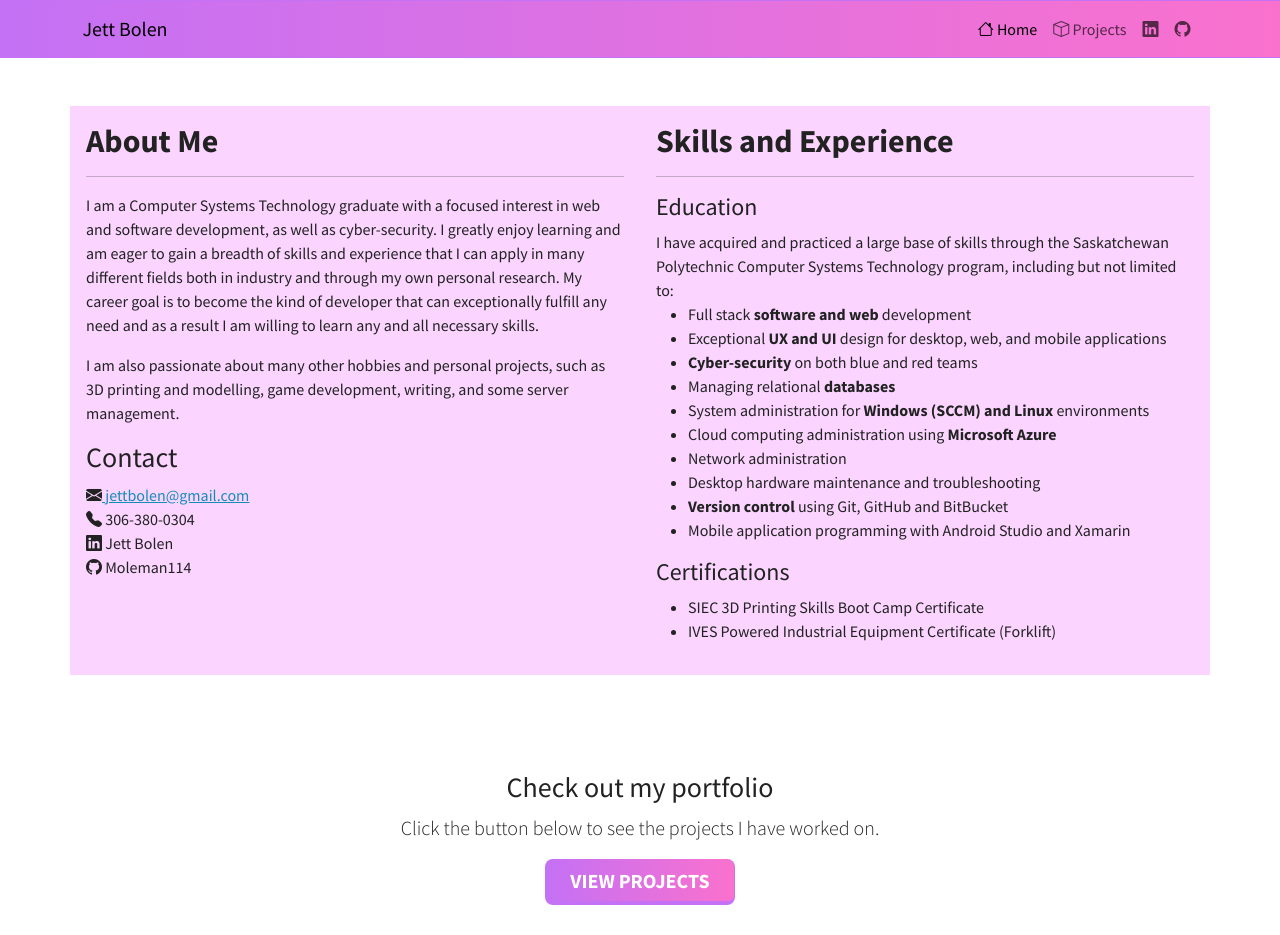
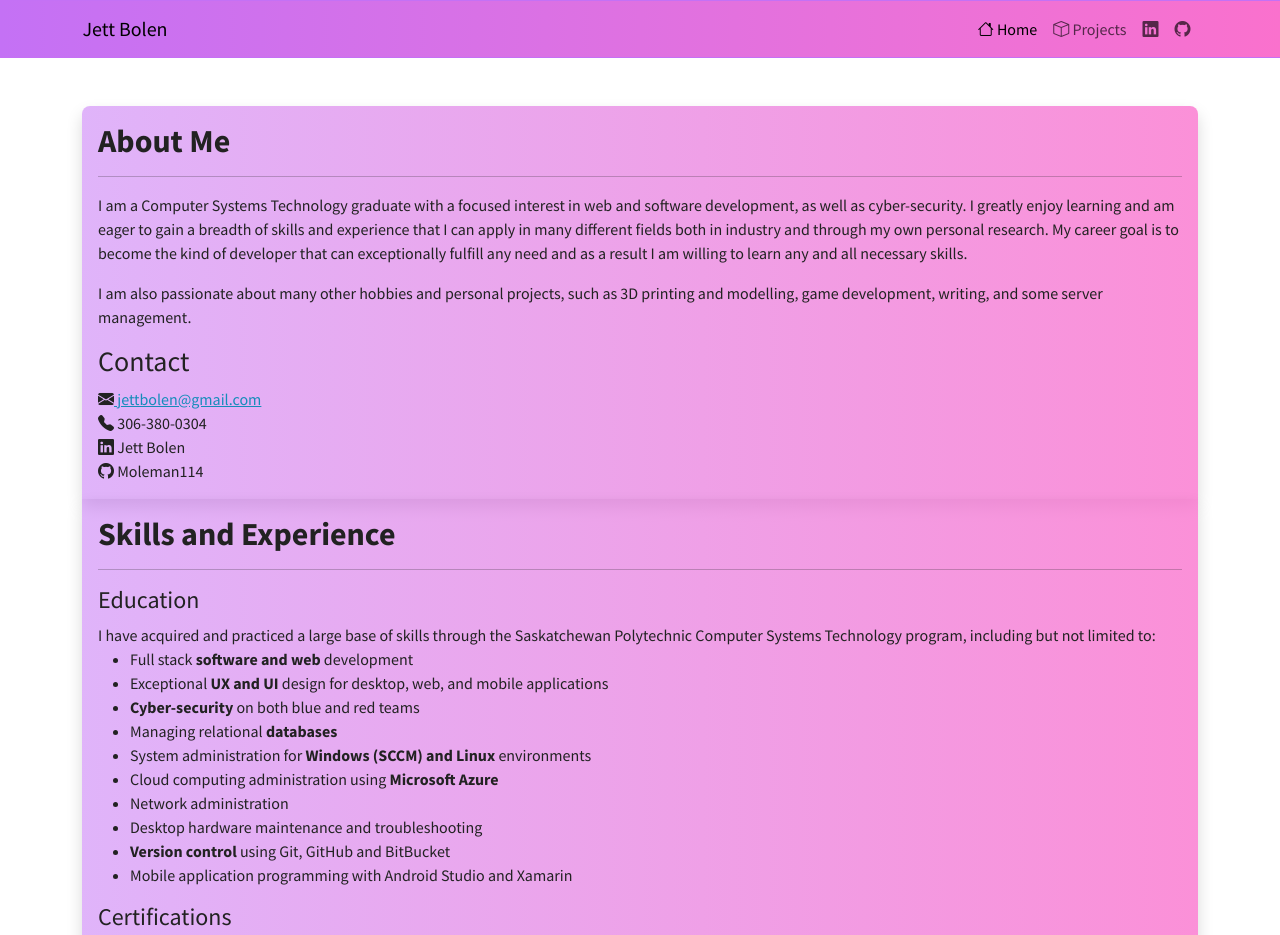
Before and after one commit to jettbolen/jettbolen.github.io, a plain HTML site: page index.html in a window 1280 px wide. Shown: the top 935 px of the page. Drawn offline with nearby package versions, Linux system fonts and the light colour scheme.

Commit message:
Removed row and added shadows

```diff
--- a/index.html
+++ b/index.html
@@ -13,6 +13,8 @@
         body {
             --portfolio-gradient: linear-gradient(to right, rgba(196, 113, 245, 1), rgba(250, 113, 205, 1));
             --portfolio-gradient-border: #c471f5;
+
+            --portfolio-gradient-subtle: linear-gradient(to right, rgba(196, 113, 245, 0.53), rgba(250, 113, 205, 0.78));
         }
 
         .btn {
@@ -38,8 +40,10 @@
         }
 
         .subtle-color {
-            background-color: rgba(251, 211, 255, 0.94);
+            background: var(--portfolio-gradient-subtle);
         }
+
+
 
     </style>
 </head>
@@ -74,8 +78,7 @@
 
 
 <div class="container py-5">
-    <div class="row ">
-        <div class="col-lg-6 p-3 subtle-color">
+        <div class="p-3 subtle-color rounded-top-3 shadow">
             <h2 class="fw-bold">About Me</h2>
             <hr />
             <p>I am a Computer Systems Technology graduate with a focused interest in web and software development, as
@@ -92,7 +95,7 @@
             <a class="nav-link" href="https://www.linkedin.com/in/jett-bolen/"> <i class="bi bi-linkedin"></i> Jett Bolen</a>
             <a class="nav-link" href="https://github.com/Moleman114"> <i class="bi bi-github"></i> Moleman114</a>
         </div>
-        <div class=" col-lg-6 p-3 subtle-color">
+        <div class=" p-3 subtle-color rounded-bottom-3 shadow">
             <h2 class="fw-bold">Skills and Experience</h2>
             <hr />
             <h4>Education</h4>
```
